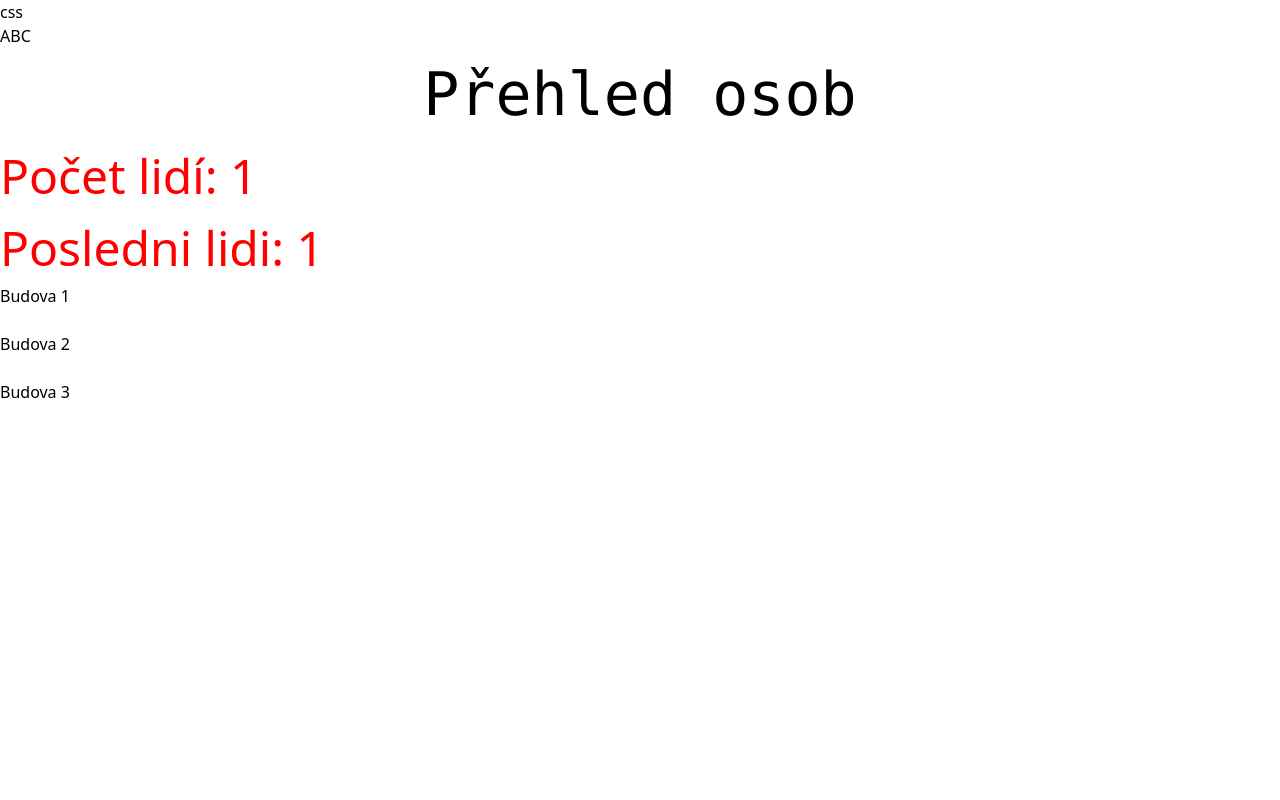
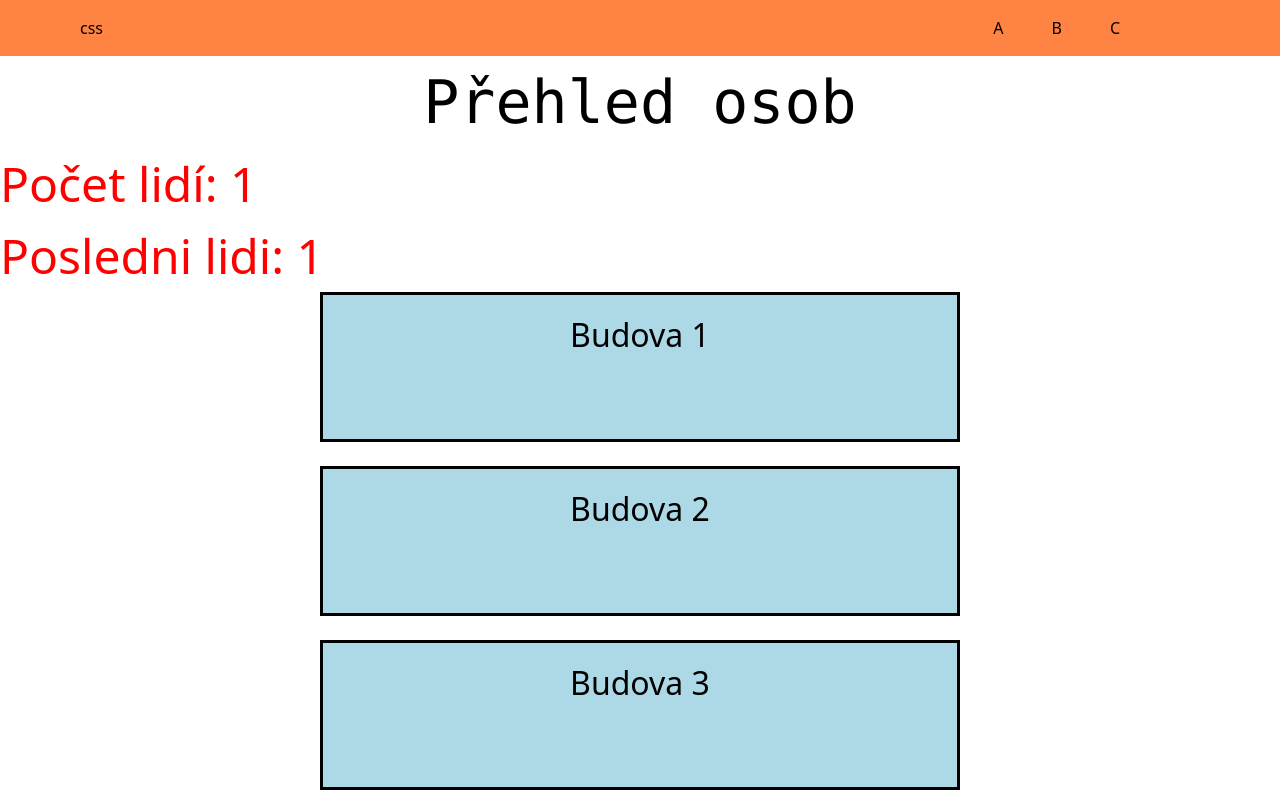
Before and after one commit to Radekminecraft/hackathon, a Next.js app in the folder web/: page / in a window 1280 px wide. Built offline with nearby package versions, Linux system fonts and the light colour scheme.

Commit message:
styles for header
sdfghjk

```diff
--- a/web/components/header.js
+++ b/web/components/header.js
@@ -1,15 +1,16 @@
 import React from "react";
+import styles from "@/styles/entry.module.css"
 
 function Header(){
     return(
-        <header className="header">
+        <header className={styles.header}>
             <a className="title" href=".">
                 css
             </a>
-            <div className="header-items">
-                <a className="header-item" href="">A</a>
-                <a className="header-item" href="">B</a>
-                <a className="header-item" href="">C</a>
+            <div className={styles.header_items}>
+                <a className={styles.header_item} href="">A</a>
+                <a className={styles.header_item} href="">B</a>
+                <a className={styles.header_item} href="">C</a>
             </div>
         </header>
     );
--- /dev/null
+++ b/web/styles/entry.module.css
@@ -0,0 +1,26 @@
+.header {
+    background-color: #FF8343;
+    display: flex;
+    padding-top: 1rem;
+    padding-bottom: 1rem;
+    align-items: center;
+    justify-content: space-between;
+    padding-left: 5rem;
+    padding-right: 10rem;
+  }
+  .header_items {
+    display: inline-flex;
+    justify-content: space-evenly;
+    flex-wrap: nowrap;
+    gap: 3rem;
+    flex-direction: row;
+}
+.header-item {
+  font-size: 1.3rem;
+  color:  #aec3b0;
+  transition: ease 0.7s;
+}
+.header-item:hover {
+  transform: rotate(10deg);
+  color: #e3efd3;
+}
--- a/web/styles/globals.css
+++ b/web/styles/globals.css
@@ -11,3 +11,33 @@
 
 
 }
+.building-overview-a {
+    max-width: fit-content;
+    margin-left: auto;
+    margin-right: auto;
+    height: 100%;
+}
+.building-overview-div {
+    background-color: lightblue;
+    color: black;
+
+    text-align: center;
+    font-size: 200%;
+
+    margin-left: auto;
+    margin-right: auto;
+
+    width: 50%;
+    height: 150px;
+
+    border: 3px solid black;
+
+    vertical-align: middle;
+
+    p {
+        vertical-align: middle;
+        padding-top: 1rem;
+    }
+
+
+}
```
